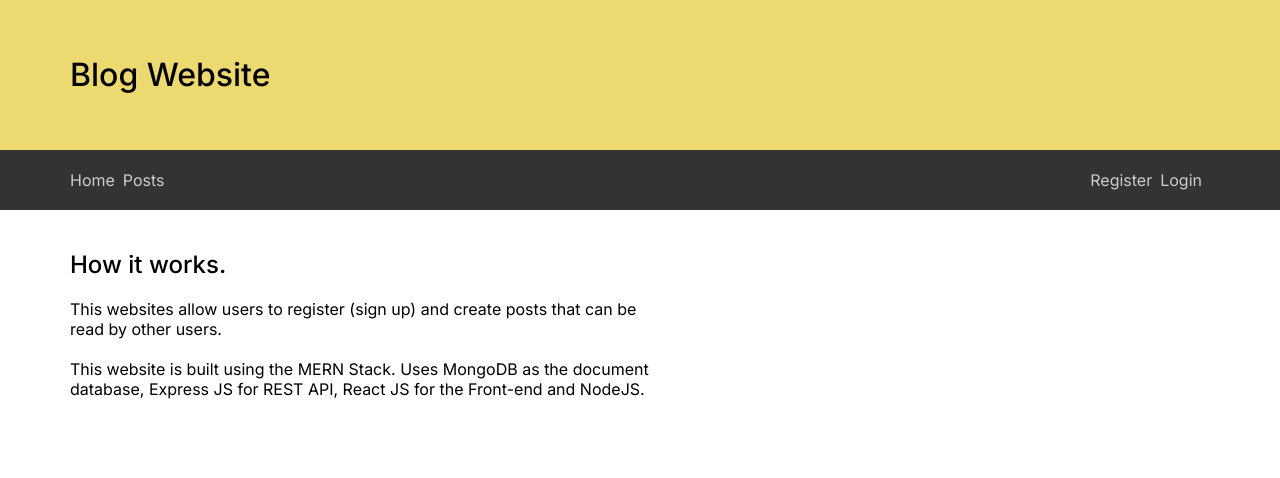
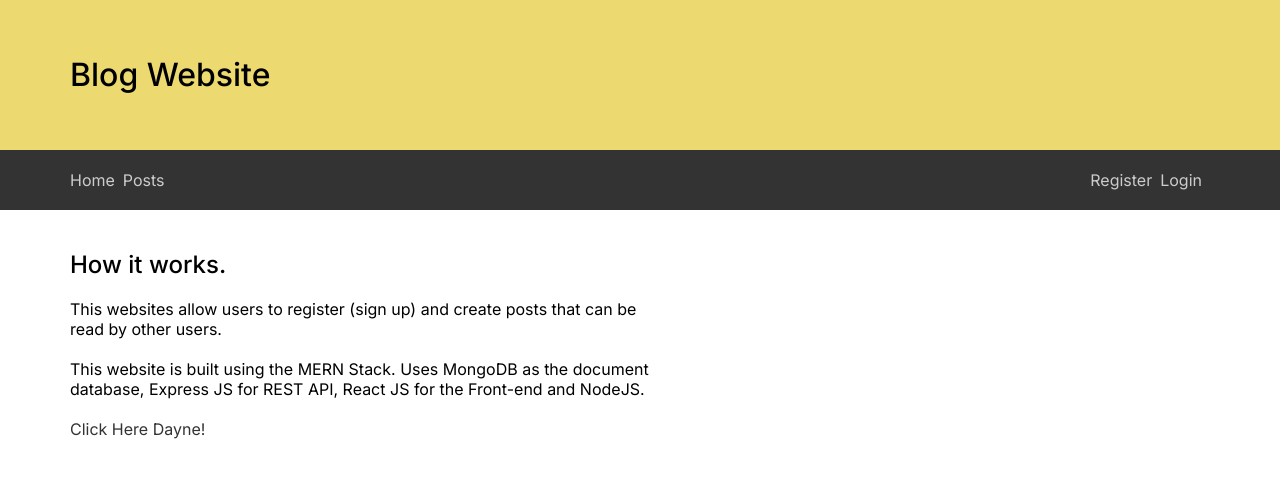
Before and after one commit to Dayne-Game/Blog-Website, a React (Create React App) app in the folder frontend/: page / in a window 1280 px wide. Shown: the top 478 px of the page. Built offline with nearby package versions, Linux system fonts and the light colour scheme.

Commit message:
Added a link to test

```diff
--- a/frontend/src/screen/DashboardScreen.js
+++ b/frontend/src/screen/DashboardScreen.js
@@ -26,8 +26,6 @@ const DashboardScreen = ({ history, match }) => {
 
   const userLogin = useSelector((state) => state.userLogin);
   const { userInfo } = userLogin;
-
-  console.log(posts);
 
   useEffect(() => {
     dispatch({ type: POST_CREATE_RESET });
--- a/frontend/src/screen/HomeScreen.js
+++ b/frontend/src/screen/HomeScreen.js
@@ -12,6 +12,8 @@ const HomeScreen = () => {
             <br />
             This website is built using the MERN Stack. Uses MongoDB as the document database, Express JS for REST API, React JS for the Front-end and NodeJS.
             <br/>
+			<br />
+			<a href="https://www.google.com/maps?q=-37.55890800,175.91638600">Click Here Dayne!</a>
           </p>
         </div>
       </div>
```
